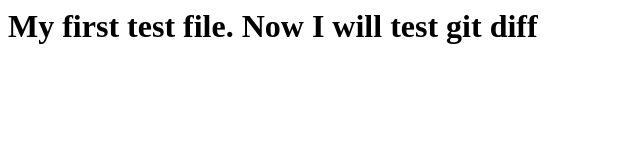
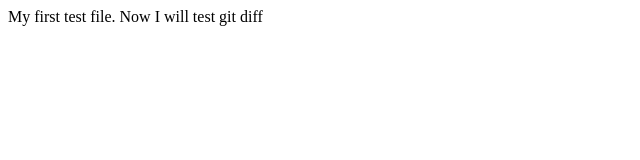
Before and after one commit to kdeepak1979/TestRepository, a plain HTML site: page index.html in a window 1280 px wide. Shown: the whole page, without its empty margins (0-640 px from the left). Drawn offline with Linux system fonts and the light colour scheme.

Commit message:
fixed bug in tag

```diff
--- a/index.html
+++ b/index.html
@@ -1,4 +1,4 @@
 <head Hello World GIT></head>
 </body
-    ><h1>My first test file. Now I will test git diff</h2>
+    <h1>My first test file. Now I will test git diff</h1>
 </body>
```
